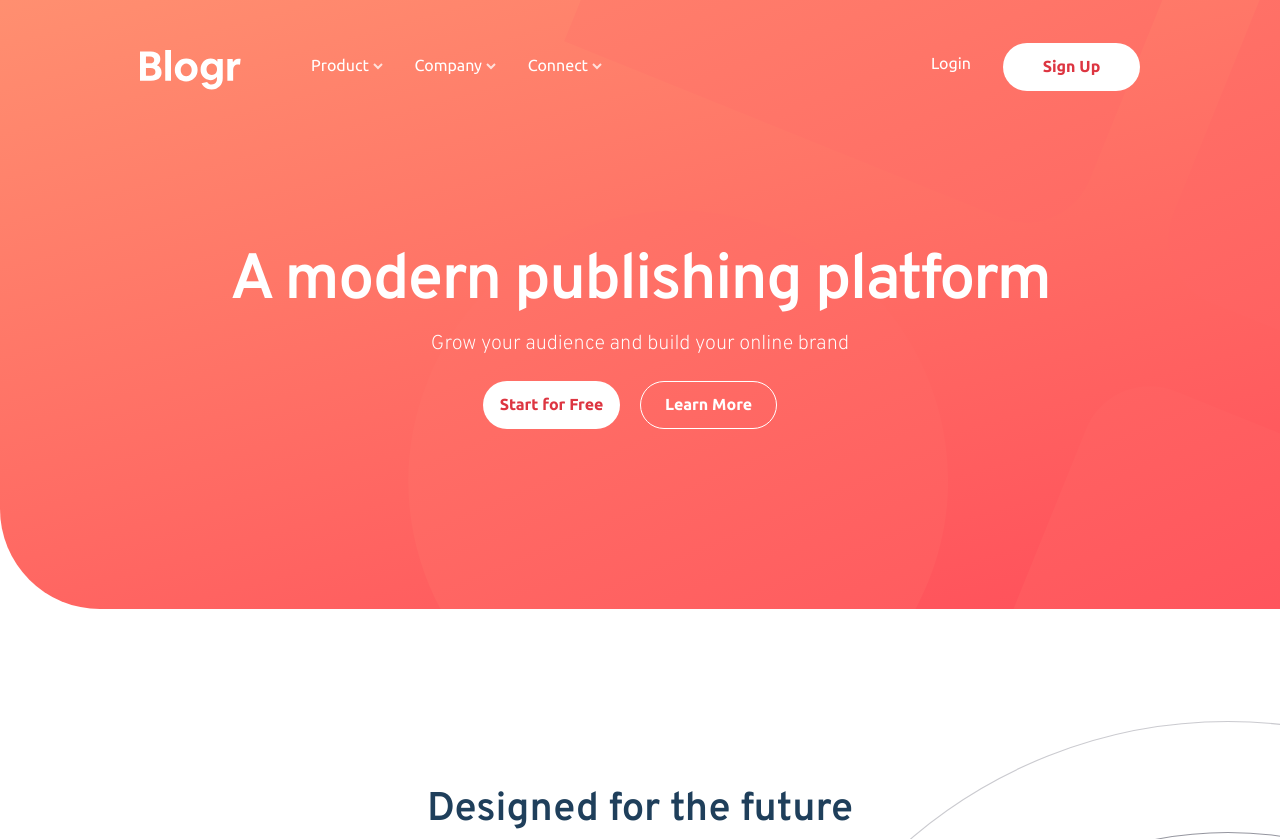
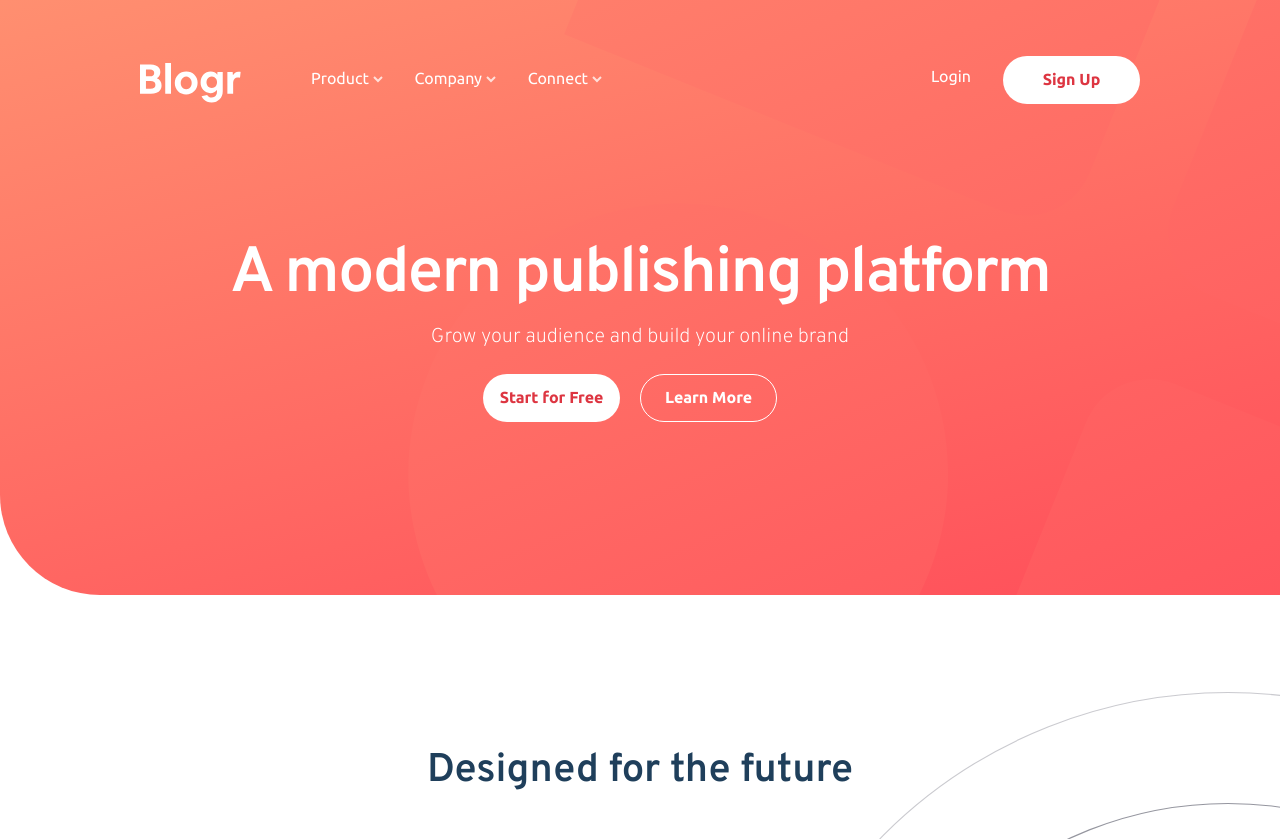
Before and after one commit to miroslavdurin/Blogr, a website built with Parcel: page index.html in a window 1280 px wide. Shown: the top 839 px of the page. Built offline with nearby package versions, Linux system fonts and the light colour scheme.

Commit message:
style and markup changes

```diff
--- a/index.html
+++ b/index.html
@@ -57,12 +57,12 @@
                 <li class="nav__mobile-item--content"><a href="#" class="nav__mobile-link">Newsletter</a></li>
                 <li class="nav__mobile-item--content"><a href="#" class="nav__mobile-link">LinkedIn</a></li>
               </ul>
+
+              <li class="nav__mobile--buttons-wrapper">
+                <a href="#" class="nav__mobile-btn nav__mobile-btn--white">Login</a>
+                <a href="#" class="btn btn--orange">SignUp</a>
+              </li>
             </ul>
-
-            <li class="nav__mobile--buttons-wrapper">
-              <a href="#" class="nav__mobile-btn nav__mobile-btn--white">Login</a>
-              <a href="#" class="btn btn--orange">SignUp</a>
-            </li>
           </div>
 
 
@@ -70,8 +70,7 @@
             <li class="nav__item nav__item--title" data-show="product">
               Product
               <img class="icon-arrow" src="images/icon-arrow-light.svg" alt="icon-arrow">
-              <div class="dropdown">
-                <ul class="dropdown__list">
+                <ul class="dropdown dropdown__list">
                   <li class="dropdown__item">
                     <a href="#" class="dropdown__link">Overview</a>
                   </li>
@@ -88,13 +87,11 @@
                     <a href="#" class="dropdown__link">Integrations</a>
                   </li>
                 </ul>
-            </div>
 
             <li class="nav__item nav__item--title" data-show="product">
               Company
               <img class="icon-arrow" src="images/icon-arrow-light.svg" alt="icon-arrow">
-              <div class="dropdown">
-                <ul class="dropdown__list">
+                <ul class="dropdown dropdown__list">
                   <li class="dropdown__item">
                     <a href="#" class="dropdown__link">About</a>
                   </li>
@@ -108,13 +105,11 @@
                     <a href="#" class="dropdown__link">Careers</a>
                   </li>
                 </ul>
-            </div>
 
             <li class="nav__item nav__item--title" data-show="product">
               Connect
               <img class="icon-arrow" src="images/icon-arrow-light.svg" alt="icon-arrow">
-              <div class="dropdown">
-                <ul class="dropdown__list">
+                <ul class="dropdown dropdown__list">
                   <li class="dropdown__item">
                     <a href="#" class="dropdown__link">Contact</a>
                   </li>
@@ -125,8 +120,7 @@
                     <a href="#" class="dropdown__link">LinkedIn</a>
                   </li>
                 </ul>
-            </div>
-          </li>
+            </li>
           </ul>
         </div>
         <div class="nav--right">
--- a/sass/_components.scss
+++ b/sass/_components.scss
@@ -92,12 +92,19 @@
 
     &__list {
         list-style: none;
-        width: 100%;
-        padding: 2.4rem;
+        /* padding: 2.4rem; */
     }
 
     &__item{
         cursor: pointer;
+
+        &:first-child {
+            padding-top: 2.4rem;
+        }
+
+        &:last-child {
+            padding-bottom: 2.4rem;
+        }
     }
 
     &__item:not(:last-child){
--- a/sass/_future.scss
+++ b/sass/_future.scss
@@ -33,7 +33,7 @@
     }
 
     &__image{
-        margin-top: -25rem;
+        margin-top: -24rem;
         margin-left: 5rem;
 
         @media only screen and(max-width: $bp-large-2) {
--- a/sass/_header.scss
+++ b/sass/_header.scss
@@ -6,7 +6,7 @@
     background-size: 170%;
     background-repeat: no-repeat;
     background-image:url('../images/bg-pattern-intro.svg'), $gradient-intro ;
-    padding: 5rem 15rem;
+    padding: 6.3rem 15rem;
     width: 100%;
     color: $color-white;
     border-radius: 0 0 0 100px;
@@ -33,7 +33,7 @@
         flex-direction: column;
         text-align: center;
         align-items: center;
-        margin: 13rem;
+        margin: 11rem;
 
         @media only screen and(max-width: $bp-large-2) {
             margin: 10rem;
@@ -43,7 +43,7 @@
             margin: 5rem auto;
         }
 
-        @media only screen and (max-width: $phone) {
+        @media only screen and (max-width: $bp-small) {
             padding: 0 4rem;
         }
     }
--- a/sass/_nav.scss
+++ b/sass/_nav.scss
@@ -74,6 +74,7 @@
             text-decoration: none;
             color: currentColor;
             position: relative;
+            overflow: hidden;
 
             &::after {
                 content: '';
@@ -214,12 +215,14 @@
     }
 
     &__item--title:hover {
+        overflow: visible;
+
         &::after {
             transform: scaleX(100%);
         }
 
         .dropdown {
-        max-height: 400px;
+            max-height: 400px;
         }
 
         .icon-arrow {
--- a/sass/_utilities.scss
+++ b/sass/_utilities.scss
@@ -1,5 +1,5 @@
 .u-margin-bottom-big {
-    margin-bottom: 17.5rem;
+    margin-bottom: 15rem;
 
     @media only screen and(max-width: $bp-large-2) {
         margin-bottom: 10rem;
```
Also changed, not shown: css/style.css.
